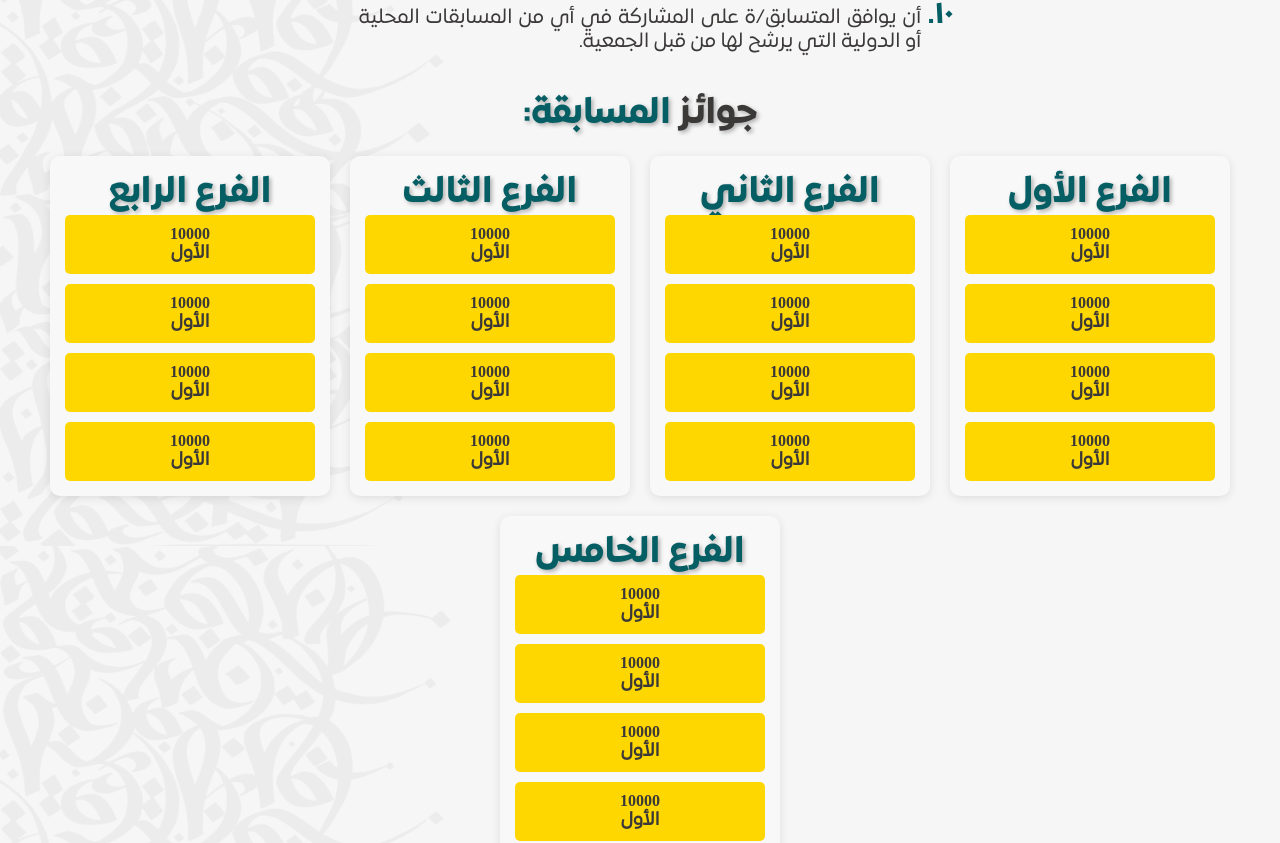
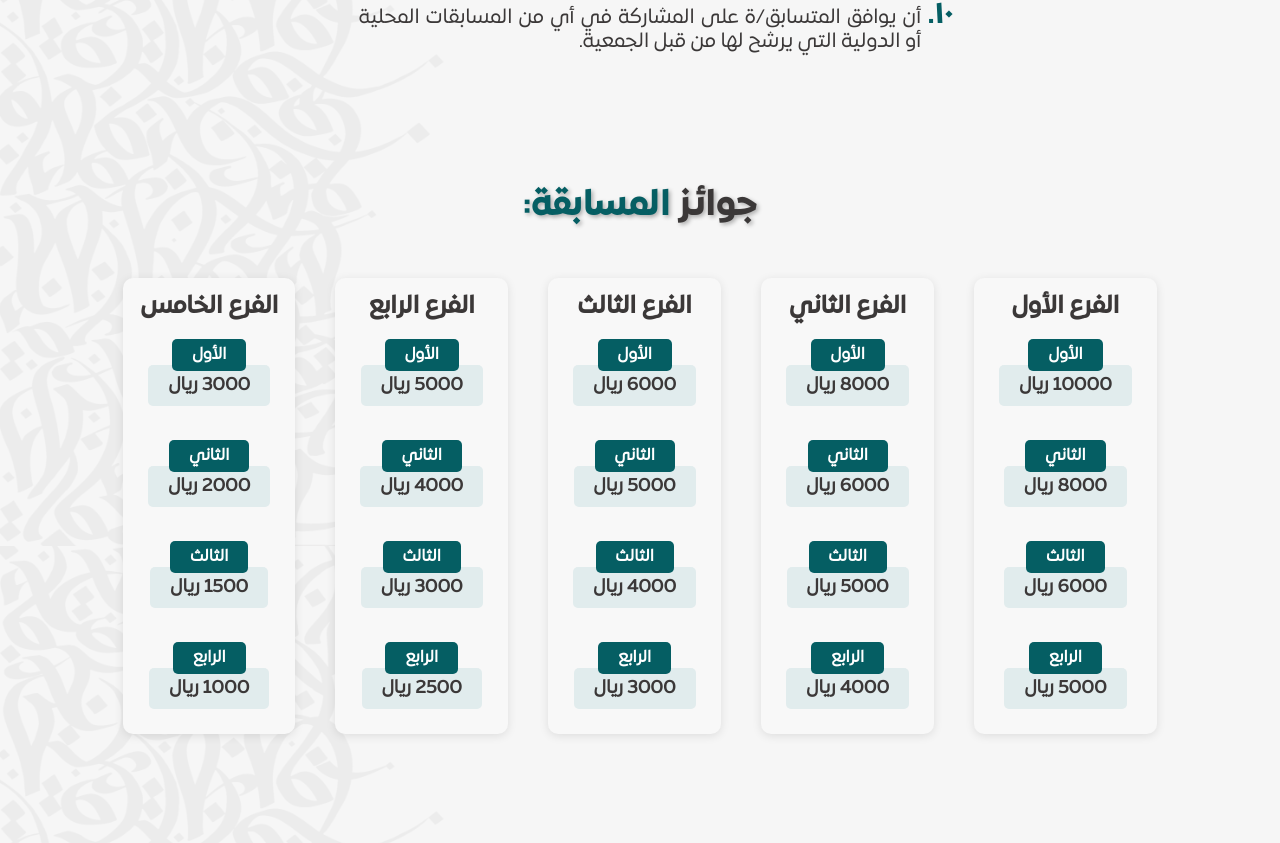
Before and after one commit to IcyCocktail/competition, a React (Create React App) app: page /about in a window 1280 px wide. Shown: the part 1725-2568 px from the top of the page. Built offline with nearby package versions, Linux system fonts and the light colour scheme.

Commit message:
changed comp-prizes

```diff
--- a/src/assets/branches.js
+++ b/src/assets/branches.js
@@ -1,22 +1,23 @@
 import React from "react";
 
 const branches = [
-    { name: "الفرع الأول", prizes: [10000, 10000, 10000, 10000] },
-    { name: "الفرع الثاني", prizes: [10000, 10000, 10000, 10000] },
-    { name: "الفرع الثالث", prizes: [10000, 10000, 10000, 10000] },
-    { name: "الفرع الرابع", prizes: [10000, 10000, 10000, 10000] },
-    { name: "الفرع الخامس", prizes: [10000, 10000, 10000, 10000] }
+  { name: "الفرع الأول", prizes: [10000, 8000, 6000, 5000], ranks: ["الأول", "الثاني", "الثالث", "الرابع"] },
+  { name: "الفرع الثاني", prizes: [8000, 6000, 5000, 4000], ranks: ["الأول", "الثاني", "الثالث", "الرابع"] },
+  { name: "الفرع الثالث", prizes: [6000, 5000, 4000,3000], ranks: ["الأول", "الثاني", "الثالث", "الرابع"] },
+  { name: "الفرع الرابع", prizes: [5000, 4000, 3000, 2500], ranks: ["الأول", "الثاني", "الثالث", "الرابع"] },
+  { name: "الفرع الخامس", prizes: [3000, 2000, 1500, 1000], ranks: ["الأول", "الثاني", "الثالث", "الرابع"] },
 ];
 
 export default function Branches() {
   return (
+
     <div className="branches-container">
 
       {branches.map((branch, index) => (
 
         <div key={index} className="branch">
 
-            <h2>{branch.name}</h2>
+          <h3>{branch.name}</h3>
 
           <div className="prizes">
 
@@ -24,8 +25,8 @@ const branches = [
 
               <div key={idx} className="prize">
 
-                  <span>{prize}</span>
-                  <p>الأول</p>
+                <span className="rank">{branch.ranks[idx]}</span> {/* Ranks */}
+                <p className="amount">{prize} ريال</p> {/* Prize Amount */}
 
               </div>
 
--- a/src/assets/styles.css
+++ b/src/assets/styles.css
@@ -313,29 +313,48 @@ td {
     flex-wrap: wrap;
     gap: 20px;
     justify-content: center;
-    padding: 20px;
+    align-items: center;
+    padding: 40px;
     text-align: center;
 }
 
 .comp-prize .branch {
     background: #f8f8f8;
     padding: 15px;
+    margin: 10px;
     border-radius: 10px;
-    min-width: 250px;
+    /* min-width: 250px; */
     box-shadow: 0px 2px 10px rgba(0, 0, 0, 0.1);
+}
+
+.comp-prize .branch h3{
+    margin-bottom: 14px;
 }
 
 .comp-prize .prizes {
     display: flex;
     flex-direction: column;
-    gap: 10px;
+    gap: 20px;
 }
 
 .comp-prize .prize {
-    background: gold;
     padding: 10px;
     border-radius: 5px;
     font-weight: bold;
+}
+.comp-prize .prize p{
+    background-color: var(--clouds);
+    width: fit-content;
+    margin: auto;
+    padding: 10px 20px;
+    border-radius: 5px;
+}
+.comp-prize .prize span{
+    background-color: var(--forest);
+    color: white;
+    padding: 6px 20px;
+    border-radius: 5px;
+    font-family: book;
 }
 
 
@@ -799,7 +818,7 @@ td {
         z-index: 100;
         position: fixed;
         top: 0;
-        left: -100vh;
+        left: -100%;
         height: 100%;
         width: 70%;
         display: flex;
```
Lines whose indentation alone changed are shown as unchanged.
